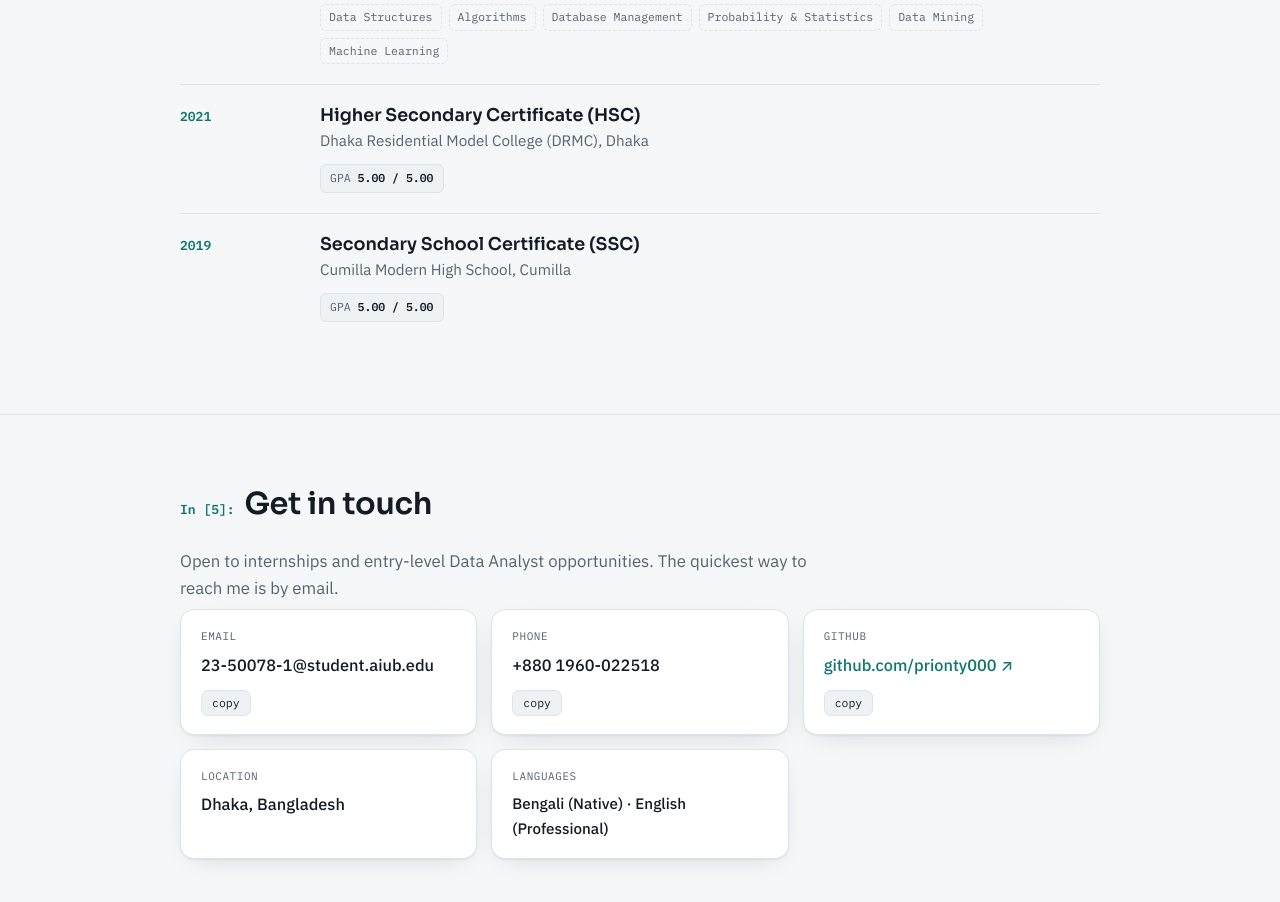
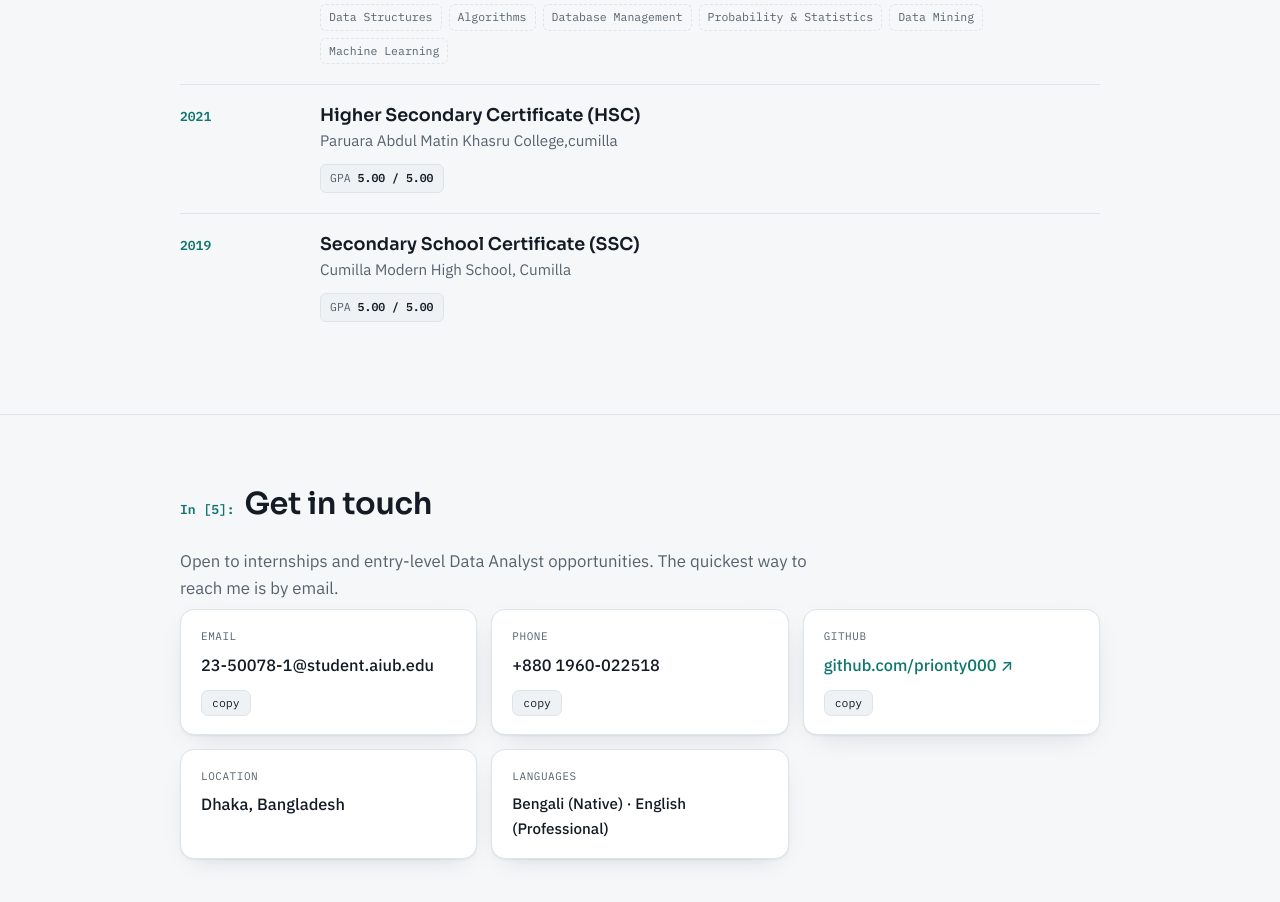
Before and after one commit to prionty000/prionty000.github.io, a plain HTML site: page index.html in a window 1280 px wide. Shown: the part 2840-3742 px from the top of the page. Drawn offline with Linux system fonts and the light colour scheme.

Commit message:
Update index.html

```diff
--- a/index.html
+++ b/index.html
@@ -259,7 +259,7 @@
         <div class="when">2021</div>
         <div>
           <h3>Higher Secondary Certificate (HSC)</h3>
-          <div class="inst">Dhaka Residential Model College (DRMC), Dhaka</div>
+          <div class="inst">Paruara Abdul Matin Khasru College,cumilla</div>
           <div class="meta"><span class="m">GPA <b>5.00 / 5.00</b></span></div>
         </div>
       </div>
```
